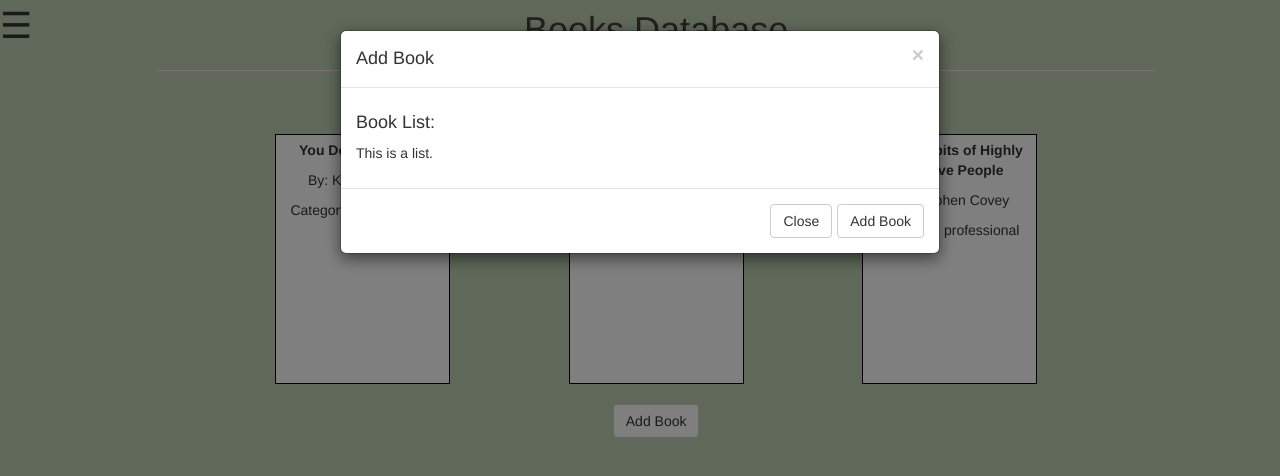
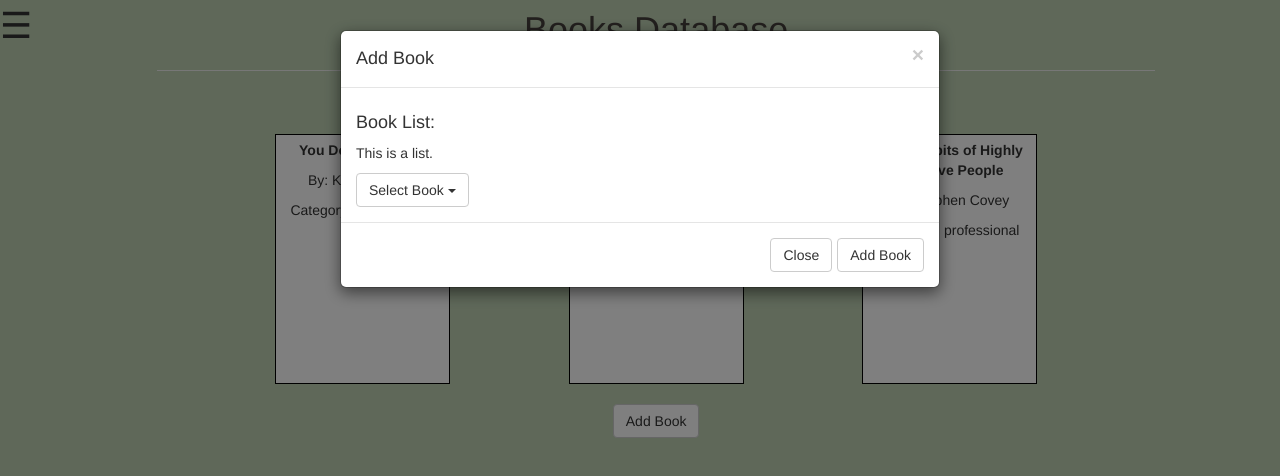
Before and after one commit to jmcacioppo/Book-Collector, a React app: page / in a window 1280 px wide. Both pictures are taken after a click on the button "Add Book". Shown: the top 476 px of the page. Built offline with nearby package versions, Linux system fonts and the light colour scheme.

Commit message:
Added abstracted dropdown element component, and select book component

```diff
--- a/src/components/home/HomePage.js
+++ b/src/components/home/HomePage.js
@@ -1,6 +1,7 @@
 import React from 'react';
 import Books from "./elements/BooksComponent";
-import ModalComponent from "../resources/modal/ModalComponent";
+import SelectBook from "./elements/SelectBookComponent";
+import ModalComponent from "../resources/elements/ModalComponent";
 
 const monthNames = ["January", "February", "March", "April", "May", "June",
   "July", "August", "September", "October", "November", "December"];
@@ -26,12 +27,13 @@ class Home extends React.Component {
       <div>
         <h4>Book List:</h4>
         <p>This is a list.</p>
+        <SelectBook></SelectBook>
       </div>
     )
   }
 
   handleAddBook() {
-    console.log('testing');
+    console.log('Add this book!');
   }
 
   render() {
--- /dev/null
+++ b/src/components/home/elements/SelectBookComponent.js
@@ -0,0 +1,16 @@
+import React from 'react';
+import DropdownComponent from "../../resources/elements/DropdownComponent";
+
+class SelectBook extends React.Component {
+  constructor(props) {
+    super(props);
+  }
+
+  render() {
+    const options = ['Example 1', 'Example 2', 'Example 3'];
+
+    return <DropdownComponent title={'Select Book'} options={options}></DropdownComponent>
+  }
+}
+
+export default SelectBook;
--- /dev/null
+++ b/src/components/resources/elements/DropdownComponent.js
@@ -0,0 +1,24 @@
+import React from 'react';
+import { ButtonToolbar, DropdownButton, MenuItem } from 'react-bootstrap';
+
+class DropdownComponent extends React.Component {
+  constructor(props) {
+    super(props);
+
+    this.renderDropdownOptions = this.props.options.map((title, i) => <MenuItem key={i}>{title}</MenuItem>);
+  }
+
+  render() {
+    return (
+      <ButtonToolbar>
+        <DropdownButton
+          title={this.props.title}
+          id={`dropdown`}>
+          {this.renderDropdownOptions}
+        </DropdownButton>
+      </ButtonToolbar>
+    );
+  }
+}
+
+export default DropdownComponent
--- a/src/components/resources/modal/ModalComponent.js
+++ b/src/components/resources/elements/ModalComponent.js
@@ -2,8 +2,8 @@ import React from 'react';
 import { Button, Modal } from 'react-bootstrap';
 
 class ModalComponent extends React.Component {
-  constructor(props, context) {
-    super(props, context);
+  constructor(props) {
+    super(props);
 
     this.handleShow = this.handleShow.bind(this);
     this.handleClose = this.handleClose.bind(this);
```
